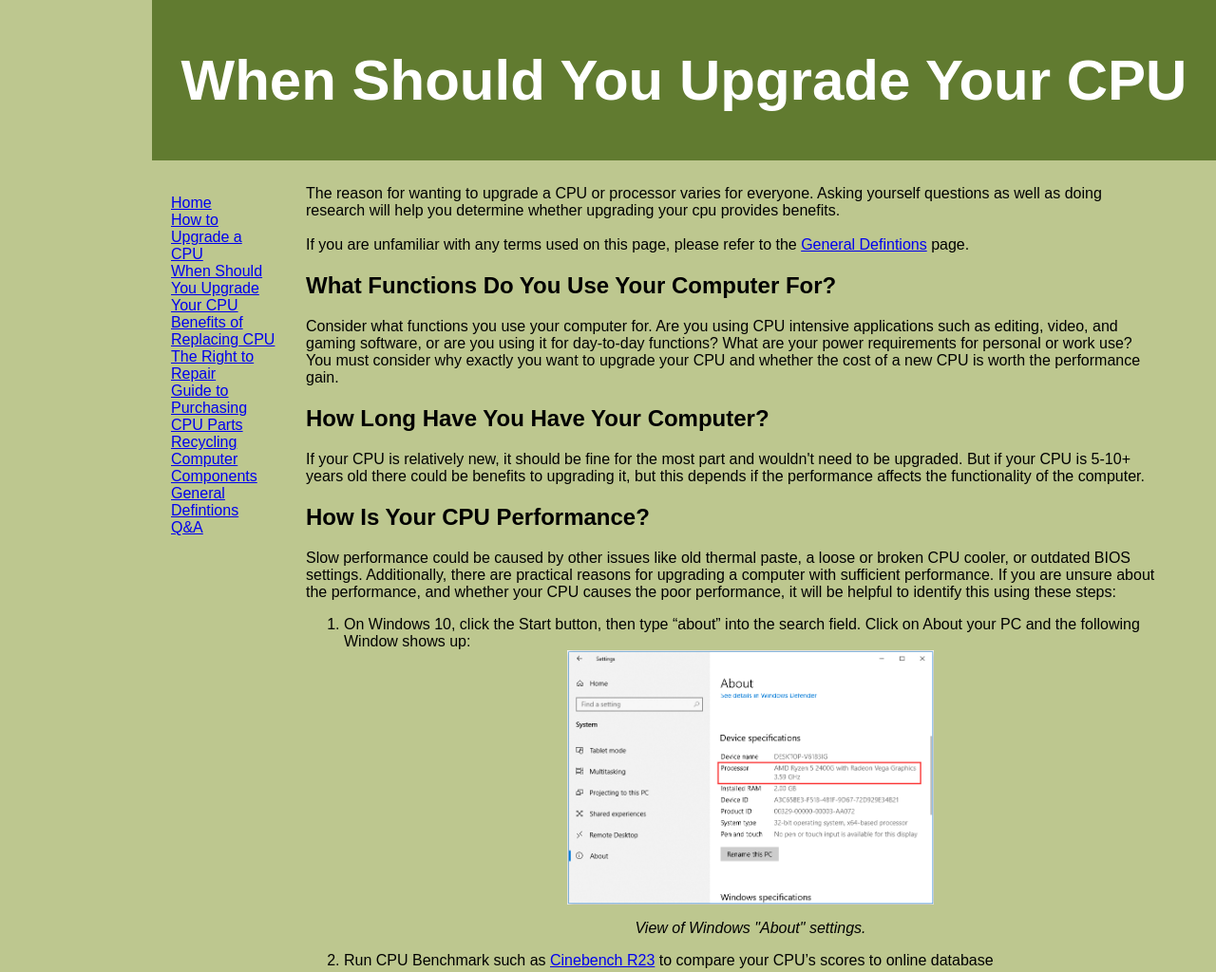
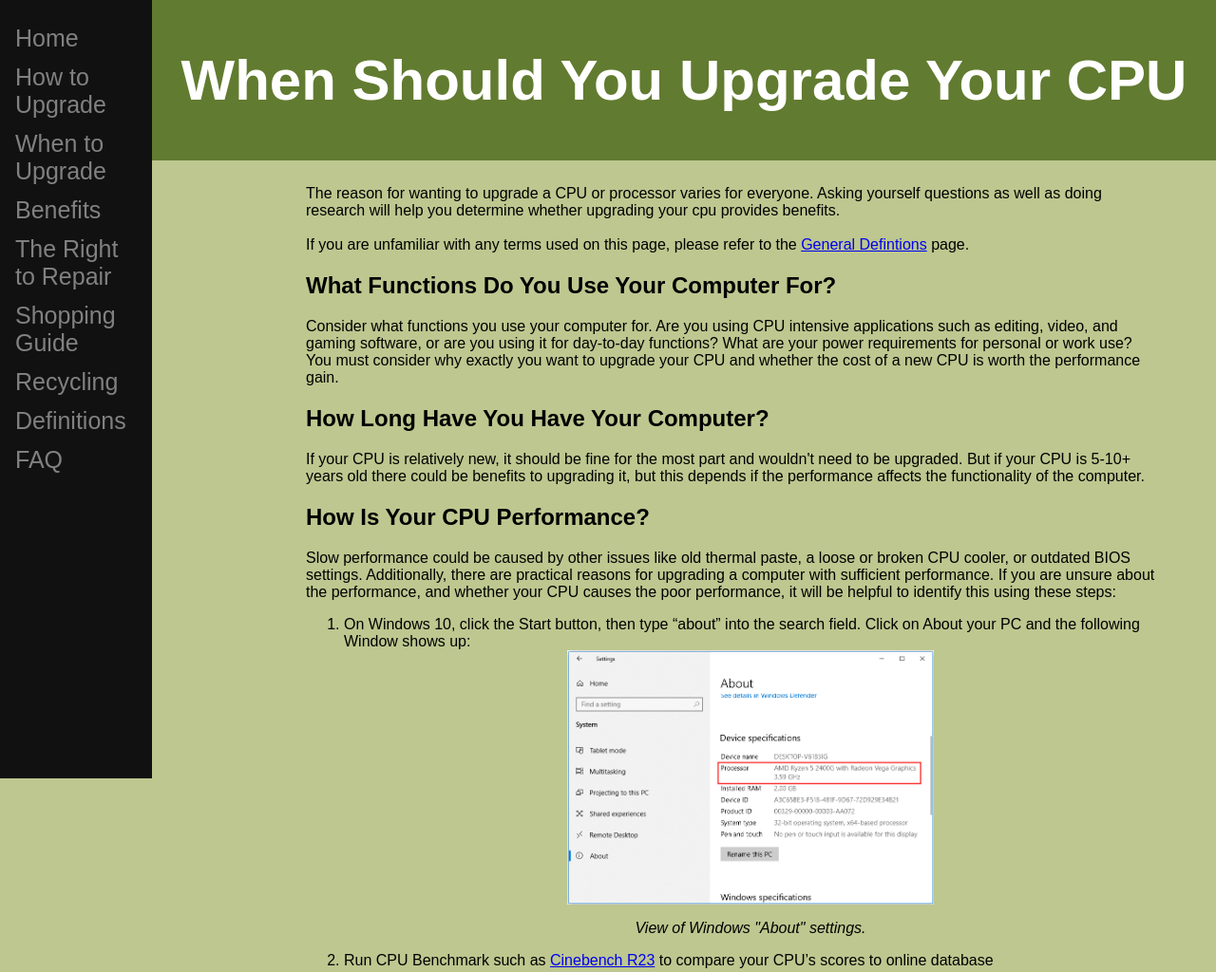
Before and after one commit to shaileygulrajani16/How-to-Upgrade-or-Recycle-a-CPU, a plain HTML site: page 2.html in a window 1280 px wide. Shown: the top 1024 px of the page at 95% size. Drawn offline with Linux system fonts and the light colour scheme.

Commit message:
Update 2.html
sidebar

```diff
--- a/2.html
+++ b/2.html
@@ -30,18 +30,17 @@
 
 <section>
 <nav>
-
-<ul>
-  <li><a href="#home">Home</a></li>
-  <li><a href="1.html">How to Upgrade a CPU</a></li>
-  <li><a href="2.html">When Should You Upgrade Your CPU</a></li>
-  <li><a href="3.html">Benefits of Replacing CPU</a></li>
-  <li><a href="4.html">The Right to Repair</a></li>
-  <li><a href="5.html">Guide to Purchasing CPU Parts</a></li>
-  <li><a href="6.html">Recycling Computer Components</a></li>
-  <li><a href="7.html">General Defintions </a></li>
-  <li><a href="8.html">Q&A</a></li>
-</ul>
+  <div class="sidenav">
+    <a href="#index.html">Home</a>
+    <a href="#1.html">How to Upgrade</a>
+    <a href="#2.html">When to Upgrade</a>
+    <a href="#3.html">Benefits</a>
+    <a href="#4.html">The Right to Repair</a>
+    <a href="#5.html">Shopping Guide</a>
+    <a href="#6.html">Recycling</a>
+    <a href="#7.html">Definitions</a>
+    <a href="#8.html">FAQ</a>
+  </div>
 </nav>
 
 <!--To build your webtext, copy the code snippet (provided below) and paste into the <body> section below this line.-->
```
